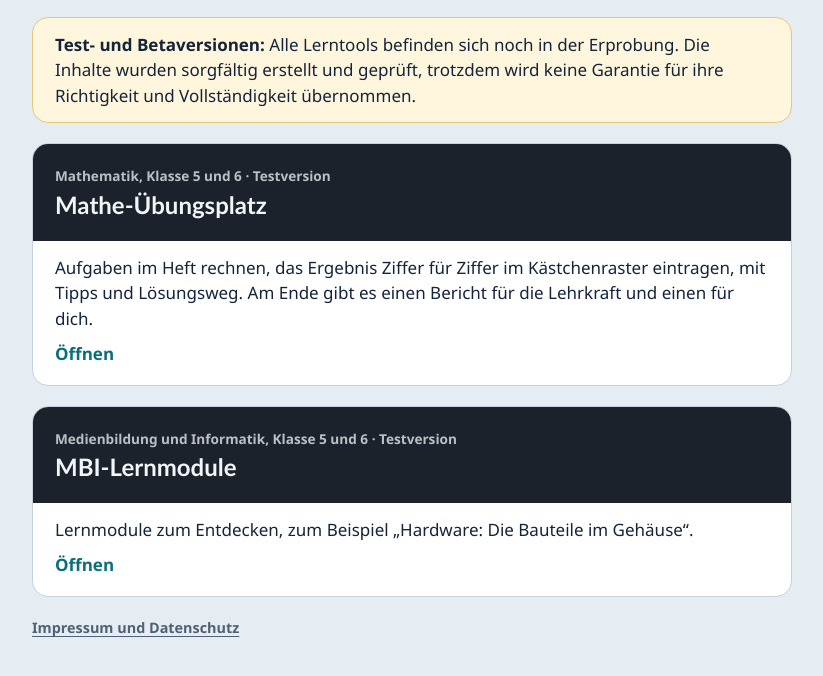
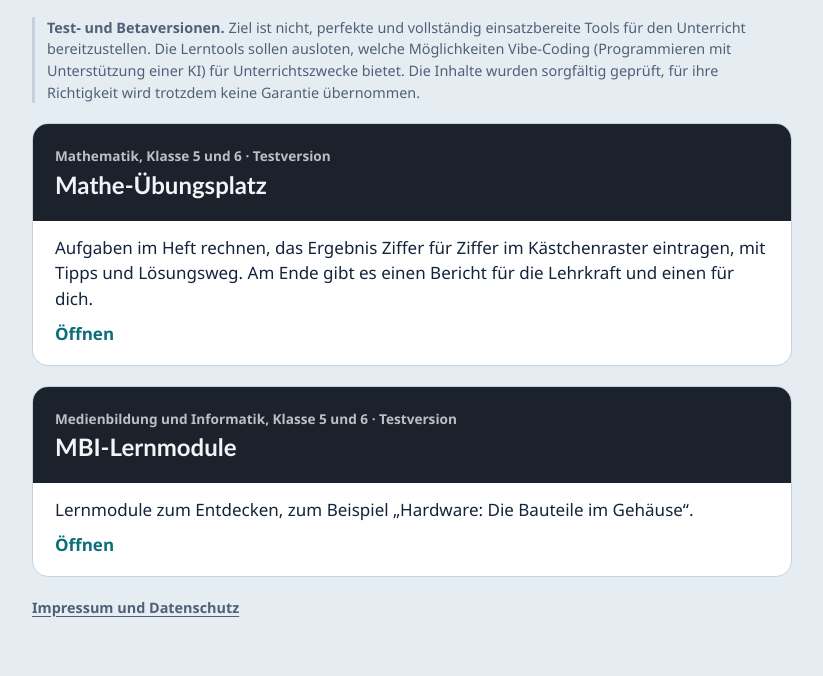
Before and after one commit to SeNo1290/lerntools, a plain HTML site: page index.html in a window 1280 px wide. Shown: the part 100-776 px from the top of the page, without its empty margins (228-1051 px from the left). Drawn offline with Linux system fonts and the light colour scheme.

Commit message:
Hinweis dezenter, Ziel Vibe-Coding ergänzt
Co-Authored-By: Claude Opus 5.5 <noreply@anthropic.com>
Claude-Session: https://claude.ai/code/session_019XJ6Xuyr6f19ZGUKcZPFDj

```diff
--- a/index.html
+++ b/index.html
@@ -6,17 +6,16 @@
 <meta name="viewport" content="width=device-width, initial-scale=1">
 <title>Lerntools</title>
 <style>
-  :root { --bg: #E6EDF2; --surface: #FFFFFF; --ink: #14243B; --muted: #4F6077; --line: #C5D1DC; --accent: #0B6E78; --stage: #1B222B; --stage-ink: #F2F5F8; --note: #FFF6DD; --note-line: #E3C878;
+  :root { --bg: #E6EDF2; --surface: #FFFFFF; --ink: #14243B; --muted: #4F6077; --line: #C5D1DC; --accent: #0B6E78; --stage: #1B222B; --stage-ink: #F2F5F8;
     --display: "Trebuchet MS", "Avenir Next", "Segoe UI", Roboto, sans-serif; --body: "Avenir Next", "Segoe UI", Roboto, "Helvetica Neue", Arial, sans-serif; }
-  @media (prefers-color-scheme: dark) { :root { --bg: #0F1823; --surface: #1A2635; --ink: #E9EFF6; --muted: #A3B4C7; --line: #33455A; --accent: #58C7CF; --note: #2A2618; --note-line: #6B5A2A; color-scheme: dark; } }
+  @media (prefers-color-scheme: dark) { :root { --bg: #0F1823; --surface: #1A2635; --ink: #E9EFF6; --muted: #A3B4C7; --line: #33455A; --accent: #58C7CF; color-scheme: dark; } }
   * { box-sizing: border-box; }
   body { margin: 0; background: var(--bg); color: var(--ink); font-family: var(--body); font-size: 17px; line-height: 1.5;
     padding: 32px max(16px, env(safe-area-inset-right)) 32px max(16px, env(safe-area-inset-left)); }
   main { max-width: 760px; margin: 0 auto; display: flex; flex-direction: column; gap: 20px; }
   h1 { font-family: var(--display); font-size: 2rem; line-height: 1.1; margin: 0; }
   .unter { margin: 4px 0 0; color: var(--muted); }
-  .hinweis { background: var(--note); border: 1px solid var(--note-line); border-radius: 16px; padding: 14px 22px; }
-  .hinweis p { margin: 0; }
+  .hinweis { margin: 0; padding-left: 12px; border-left: 3px solid var(--line); color: var(--muted); font-size: 0.9rem; }
   .modul { display: block; text-decoration: none; color: inherit; background: var(--surface); border: 1px solid var(--line); border-radius: 16px; overflow: hidden; }
   .modul:hover, .modul:focus-visible { border-color: var(--accent); outline: none; }
   .bild { background: var(--stage); color: var(--stage-ink); padding: 22px 22px 18px; font-family: var(--display); font-size: 1.5rem; font-weight: 700; }
@@ -40,9 +39,7 @@
     <h1>Lerntools</h1>
     <p class="unter">Kostenlose Übungs- und Lernangebote für die Schule. Alles läuft im Browser, ohne Anmeldung.</p>
   </header>
-  <div class="hinweis" role="note">
-    <p><b>Test- und Betaversionen:</b> Alle Lerntools befinden sich noch in der Erprobung. Die Inhalte wurden sorgfältig erstellt und geprüft, trotzdem wird keine Garantie für ihre Richtigkeit und Vollständigkeit übernommen.</p>
-  </div>
+  <p class="hinweis"><b>Test- und Betaversionen.</b> Ziel ist nicht, perfekte und vollständig einsatzbereite Tools für den Unterricht bereitzustellen. Die Lerntools sollen ausloten, welche Möglichkeiten Vibe-Coding (Programmieren mit Unterstützung einer KI) für Unterrichtszwecke bietet. Die Inhalte wurden sorgfältig geprüft, für ihre Richtigkeit wird trotzdem keine Garantie übernommen.</p>
   <a class="modul" href="https://seno1290.github.io/mathe-uebungsplatz/">
     <div class="bild"><small>Mathematik, Klasse 5 und 6 · Testversion</small>Mathe-Übungsplatz</div>
     <div class="text">
```
Also changed, not shown: impressum.html (+5 -5 lines).
